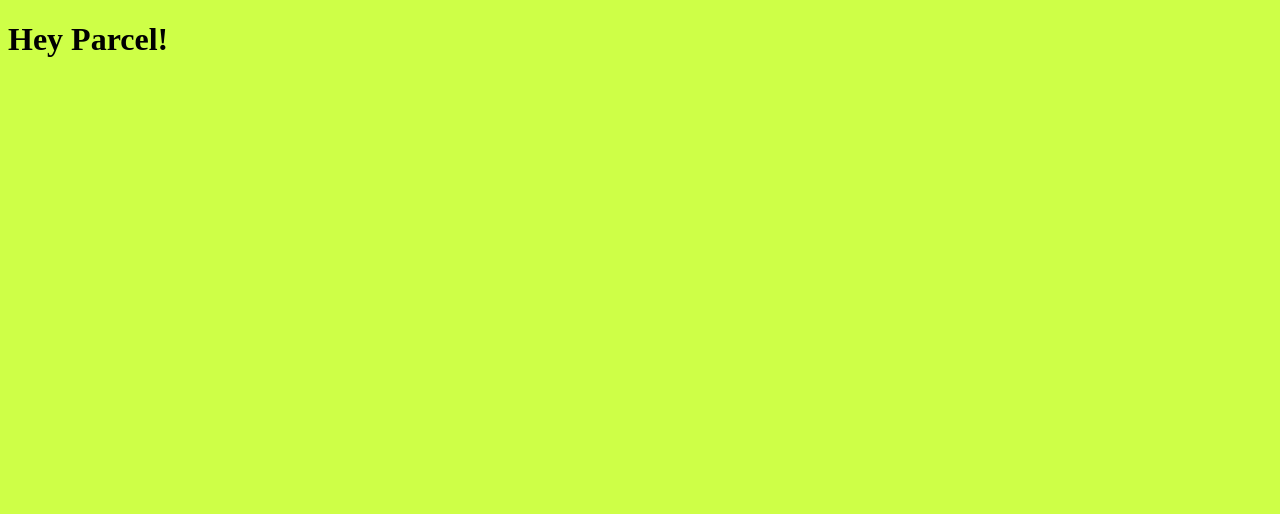
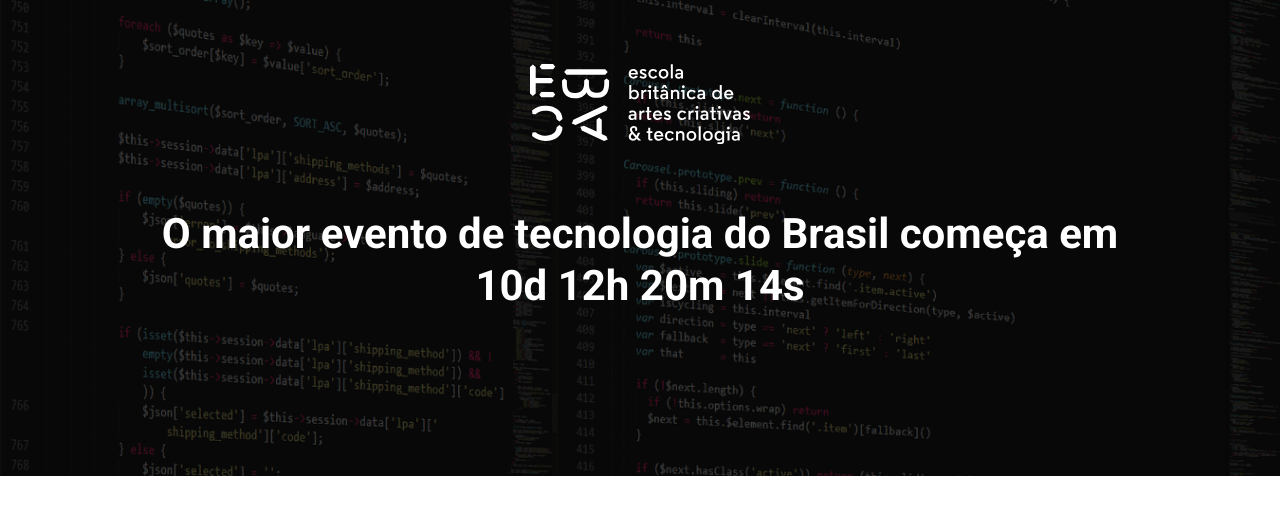
Before and after one commit to Anaflorentino/parcel_class, a website built with Parcel: page src/index.html in a window 1280 px wide. Built offline with nearby package versions, Linux system fonts and the light colour scheme.

Commit message:
create hero section

```diff
--- a/src/index.html
+++ b/src/index.html
@@ -1,14 +1,29 @@
 <!DOCTYPE html>
-<html lang="pt_BR">
+<html lang="pt-BR">
+
 <head>
     <meta charset="UTF-8">
     <meta name="viewport" content="width=device-width, initial-scale=1.0">
-    <title>Parcel</title>
+    <title>EBAC Tech Talks</title>
+    <!-- ROBOTO FONT -->
+    <link rel="preconnect" href="https://fonts.googleapis.com">
+    <link rel="preconnect" href="https://fonts.gstatic.com" crossorigin>
+    <link href="https://fonts.googleapis.com/css2?family=Roboto:wght@400;700&display=swap" rel="stylesheet">
     <!-- Não precisa compilar quando utilizar o Parcel! Pode apontar direto para o scss. -->
     <link rel="stylesheet" href="styles/main.scss">
+
+</head>
+
+<body>
+    <header class="hero">
+        <div class="container">
+            <img class="hero__logo" src="./images/ebac_logo.svg" alt="EBAC">
+            <p class="hero__text">O maior evento de tecnologia do Brasil começa em 10d 12h 20m 14s</p>
+        </div>
+
+    </header>
+
     <script src="/src/scripts/main.js"></script>
-</head>
-<body>
-    <h1>Hey Parcel!</h1>
 </body>
+
 </html>
--- /dev/null
+++ b/src/styles/_hero.scss
@@ -0,0 +1,56 @@
+
+.hero {
+    background-image: url('../images/fundo.png');
+    background-repeat: no-repeat;
+    background-size: cover; //cobre todo o tamanho do container.
+
+    padding-top: 64px;
+    padding-bottom: 100px;
+    position: relative; //prende o elemento com position absolute dentro dele.
+
+    .container {
+        position: relative; //para o pseudo-elemento ficar APENAS em cima da imagem de fundo.
+    }
+
+    // Criando um pseudo-elemento de overlay para a imagem de fundo:
+    &::before {
+        position: absolute;
+        top: 0;
+        left: 0;
+        width: 100%;
+        height: 100%;
+        background-color: #000;
+        content: '';
+        opacity: .7;
+    }
+
+    &__text {
+        margin-top: 64px;
+        margin-bottom: 64px;
+        font-size: 42px;
+        line-height: 52px;
+        text-align: center;
+        font-weight: bold;
+
+    }
+
+    &__logo {
+        margin: 0 auto;
+        height: 80px;
+        display: block; //para ativar o margin 0 auto!
+    }
+
+    @media (max-width: 640px) {
+        padding: 40px 0;
+
+        &__logo {
+            height: 32px;
+        }
+
+        &__text {
+            font-size: 22px;
+            line-height: 24px;
+            margin: 24px 0;
+        }
+    }
+}
--- a/src/styles/main.scss
+++ b/src/styles/main.scss
@@ -1,3 +1,24 @@
-body {
-    background-color: rgb(206, 255, 71);
+@use 'hero';
+
+* {
+    margin: 0;
+    padding: 0;
+    box-sizing: border-box;
+    font-family: 'Roboto', sans-serif;
+    color: #fff;
 }
+
+.container {
+    max-width: 960px;
+    width: 100%;
+    margin: 0 auto;
+
+    // mobile
+    @media (max-width: 640px) {
+        max-width: 80%; //20% de sobra nas laterais
+    }
+    // tablet
+    @media (max-width: 1024px) {
+        max-width: 90%; //10% de sobra nas laterais
+    }
+}
```
